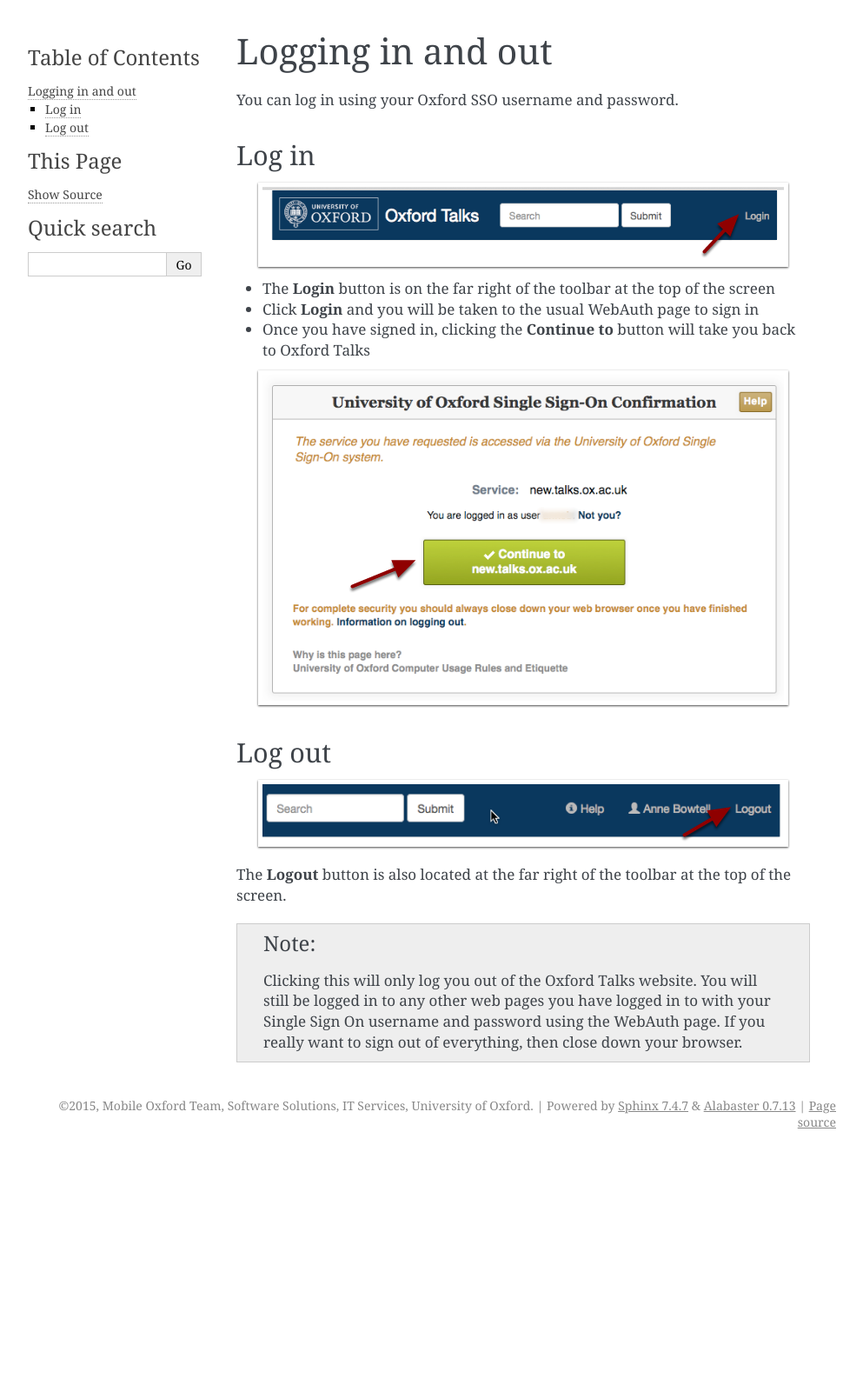
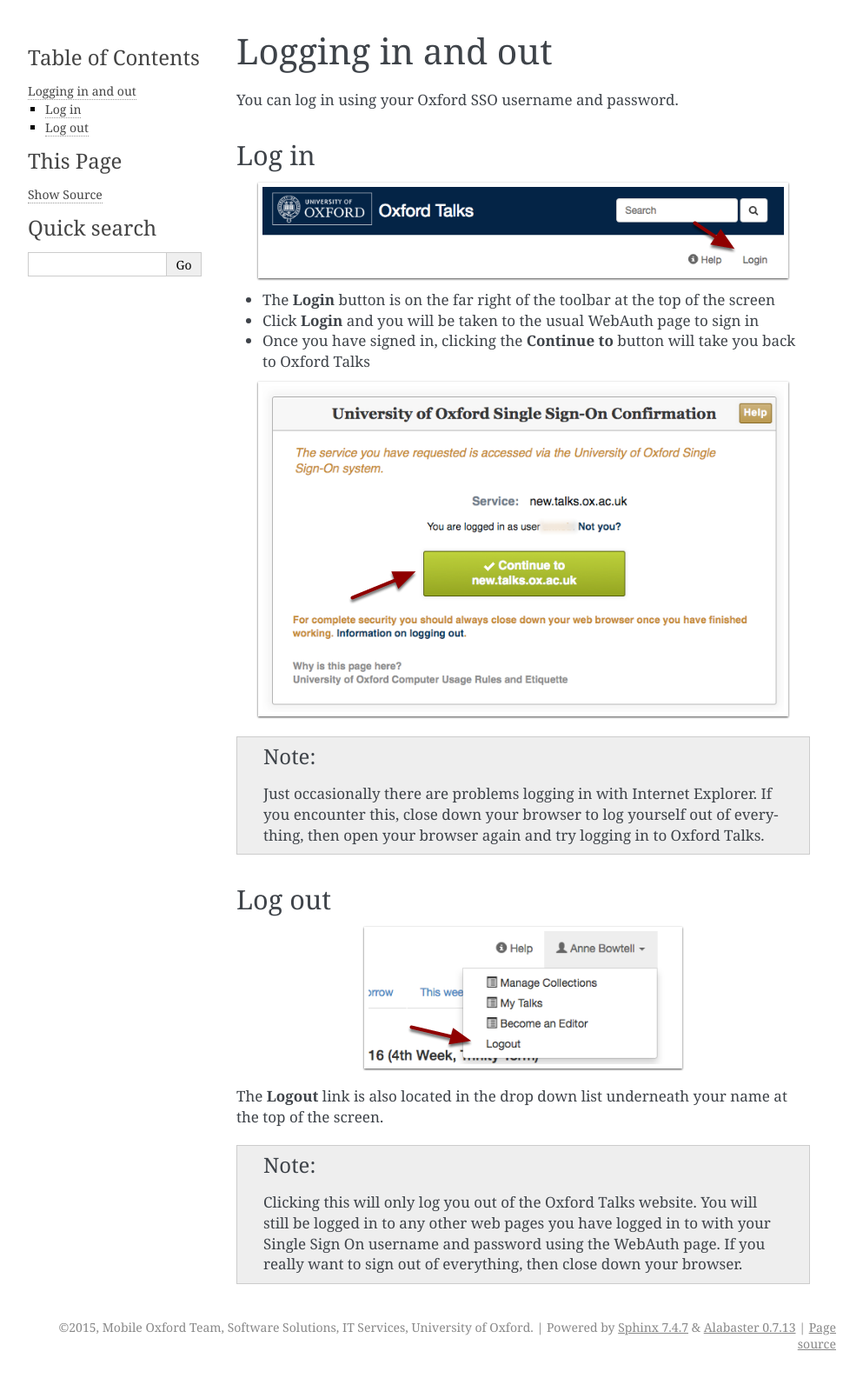
Before and after one commit to ox-it/talks.ox, a Sphinx documentation site: the page built from docs/source/user/general/log-in.rst, in a window 1280 px wide. Shown: the whole page at 87% size, without its empty margins (148-1141 px from the left). Built offline with Sphinx 7.4.7, drawn with Linux system fonts in a browser that asks for light colours; before the commit the page ends 1330 px from its top, so only the background shows below that.

Commit message:
Adjusting login images and instructions, also documenting bug with IE

```diff
--- a/docs/source/user/general/log-in.rst
+++ b/docs/source/user/general/log-in.rst
@@ -1,3 +1,6 @@
+
+
+
 Logging in and out
 ==================
 
@@ -8,7 +11,7 @@
 
 .. image:: images/log-in/log-in.png
    :alt: Log in
-   :height: 101px
+   :height: 114px
    :width: 614px
    :align: center
 
@@ -23,16 +26,19 @@
    :width: 614px
    :align: center
 
+
+.. Note:: Just occasionally there are problems logging in with Internet Explorer. If you encounter this, close down your browser to log yourself out of everything, then open your browser again and try logging in to Oxford Talks.
+
 Log out
 -------
 
 .. image:: images/log-in/log-out.png
    :alt: Log out
-   :height: 81px
-   :width: 614px
+   :height: 167px
+   :width: 370px
    :align: center
 
 
-The **Logout** button is also located at the far right of the toolbar at the top of the screen.
+The **Logout** link is also located in the drop down list underneath your name at the top of the screen.
 
 .. Note::  Clicking this will only log you out of the Oxford Talks website. You will still be logged in to any other web pages you have logged in to with your Single Sign On username and password using the WebAuth page. If you really want to sign out of everything, then close down your browser.
```
Also changed, not shown: docs/source/user/general/images/log-in/log-in.png, docs/source/user/general/images/log-in/log-out.png.
